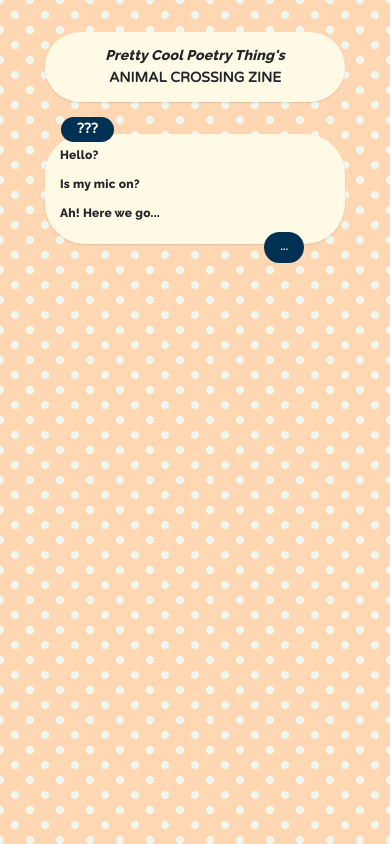
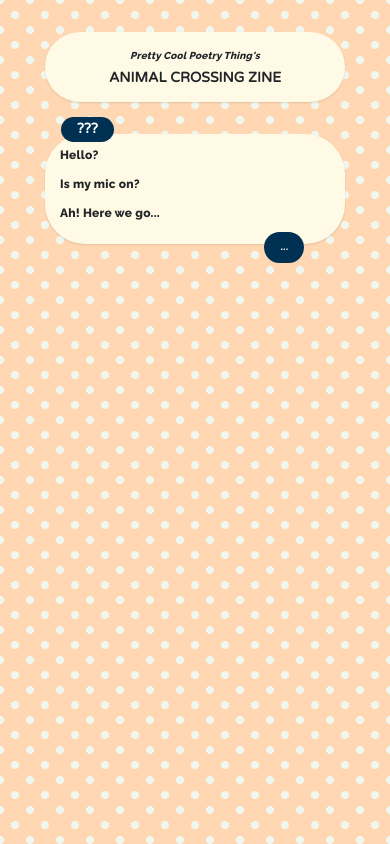
Before and after one commit to dooski/acz, a plain HTML site: page index.html in a window 390 px wide. Drawn offline with nearby package versions, Linux system fonts and the light colour scheme; no server answers.

Commit message:
font size fix

```diff
--- a/css/style.css
+++ b/css/style.css
@@ -188,6 +188,9 @@
         max-width: 500px;
         padding: 8px 15px
       }
+      .title-box p {
+          font-size: 10px;
+      }
     .modal-content {
           max-width: 500px;
       }
```
